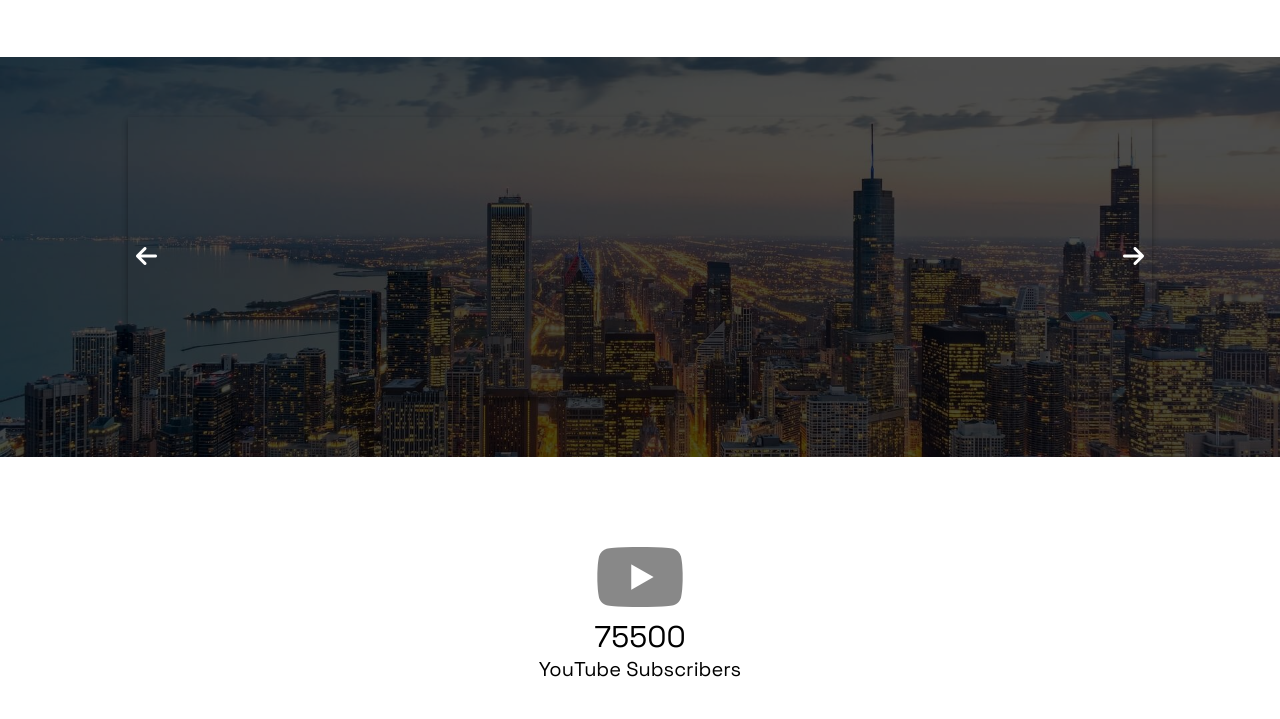
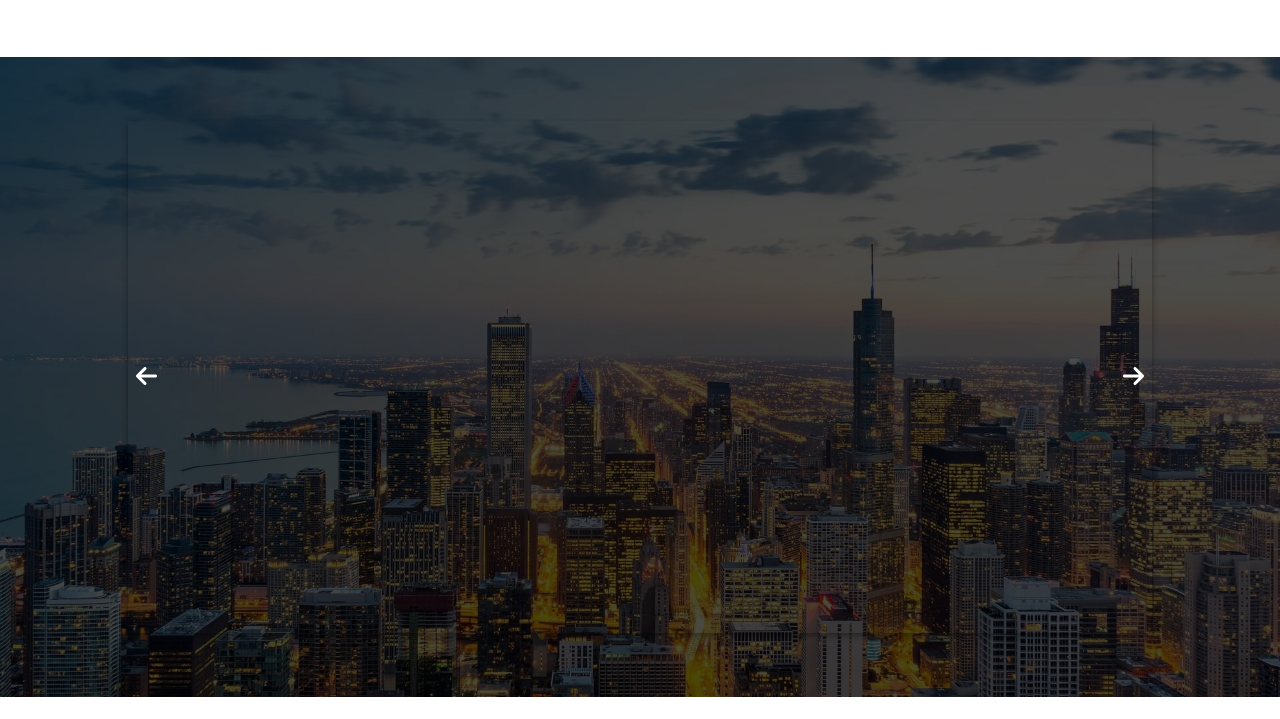
Before and after one commit to Sulekkk/TravelTheWorld, a plain HTML site: page index.html in a window 1280 px wide. Shown: the part 2983-3702 px from the top of the page. Drawn offline with Linux system fonts and the light colour scheme.

Commit message:
feat: desktop view

```diff
--- a/sass/style.scss
+++ b/sass/style.scss
@@ -298,6 +298,12 @@ nav{
     }
 }
 
+footer{
+    background-color: #000;
+    height: 30vh;
+    width: 100%;
+}
+
 .text-y{
     transform: rotateY(180deg);
 }
@@ -465,4 +471,36 @@ nav{
             }
         }
     }
+
+    .carousel{
+        height: 80vh;
+        &__container{
+            width: 80%;
+            height: 80%;
+        }
+    }
+    .carousel::before{
+        height: 80vh;
+    }
+
+    .counters{
+        margin-top: 0;
+        padding: 10rem 0;
+        display: flex;
+        flex-direction: row;
+        justify-content: space-evenly;
+        &__container{
+            i{
+                font-size: 10rem;
+            }
+            .counter{
+                margin-top: 3rem;
+                font-size: 3rem;
+            }
+            span{
+                margin-top: 1rem;
+                font-size: 2rem;
+            }
+        }
+    }
 }
```
Also changed, not shown: sass/style.css, sass/style.min.css, 1 other file.
